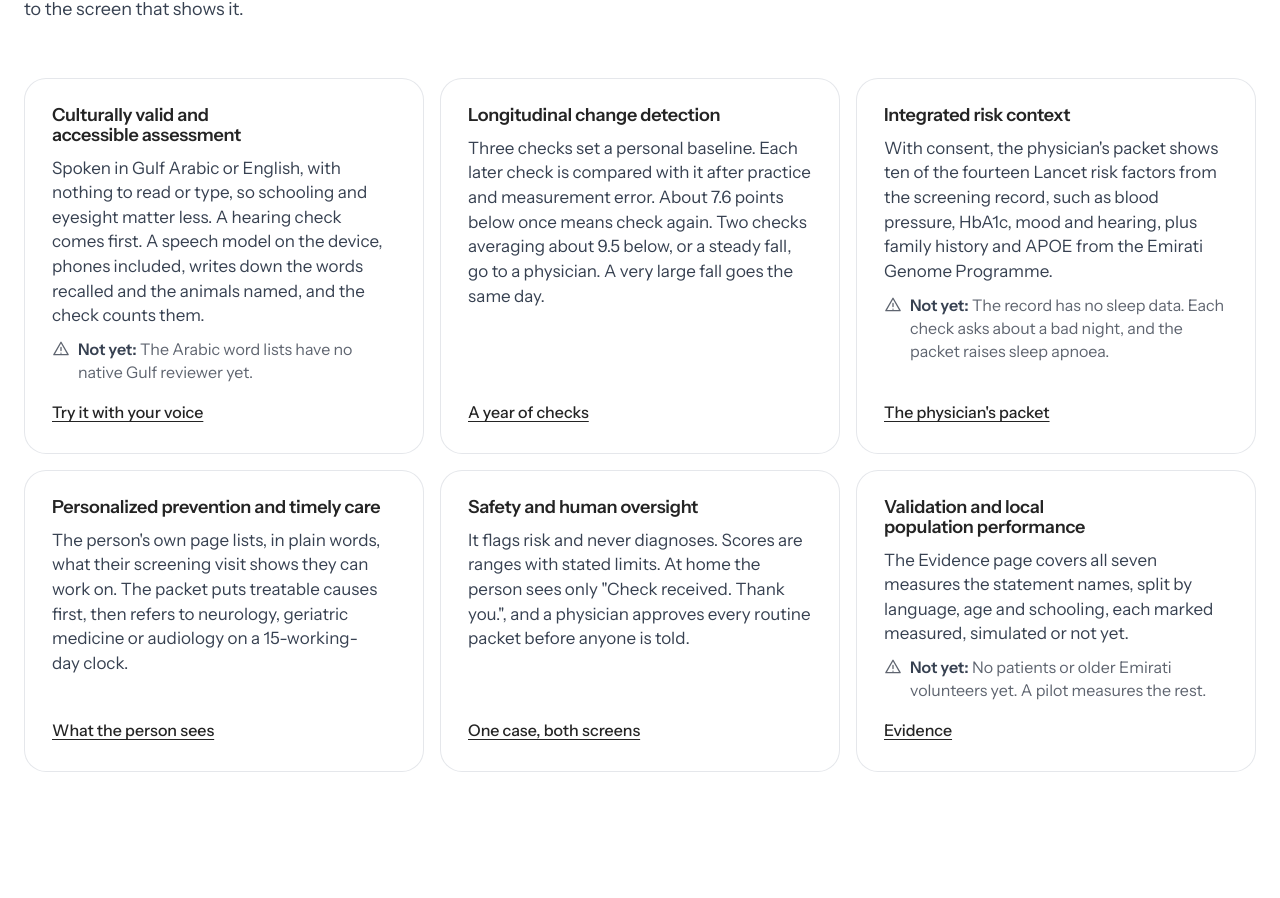
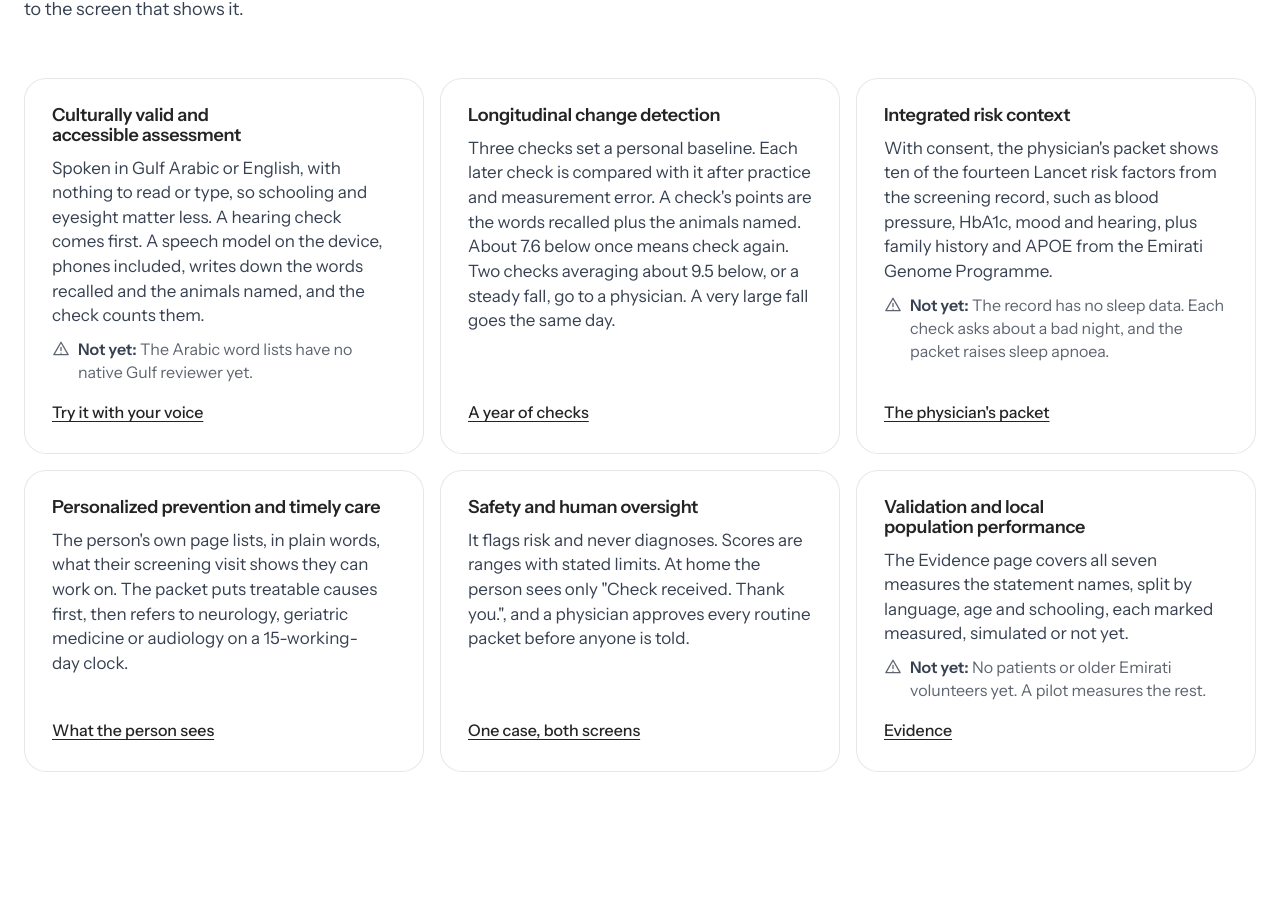
Before and after one commit to kinnuworks/spoken-memory-check, a React (Vite) app: page /benchmark in a window 1280 px wide. Shown: the part 1900-2798 px from the top of the page. Built offline with nearby package versions, Linux system fonts and the light colour scheme; a web font is replaced by a local one.

Commit message:
Say what a check's points count, on the home card and in the README

```diff
--- a/src/pages/Home.tsx
+++ b/src/pages/Home.tsx
@@ -197,7 +197,7 @@ function Accordion() {
 /** Statement 8's six "Your solution should" items, by their official names, and where each one is in the product. */
 const ITEMS: { t: string; d: string; gap?: string; to: string; see: string }[] = [
   { t: 'Culturally valid and accessible assessment', d: 'Spoken in Gulf Arabic or English, with nothing to read or type, so schooling and eyesight matter less. A hearing check comes first. A speech model on the device, phones included, writes down the words recalled and the animals named, and the check counts them.', gap: 'The Arabic word lists have no native Gulf reviewer yet.', to: '/try', see: 'Try it with your voice' },
-  { t: 'Longitudinal change detection', d: 'Three checks set a personal baseline. Each later check is compared with it after practice and measurement error. About 7.6 points below once means check again. Two checks averaging about 9.5 below, or a steady fall, go to a physician. A very large fall goes the same day.', to: '/year', see: 'A year of checks' },
+  { t: 'Longitudinal change detection', d: 'Three checks set a personal baseline. Each later check is compared with it after practice and measurement error. A check\'s points are the words recalled plus the animals named. About 7.6 below once means check again. Two checks averaging about 9.5 below, or a steady fall, go to a physician. A very large fall goes the same day.', to: '/year', see: 'A year of checks' },
   { t: 'Integrated risk context', d: "With consent, the physician's packet shows ten of the fourteen Lancet risk factors from the screening record, such as blood pressure, HbA1c, mood and hearing, plus family history and APOE from the Emirati Genome Programme.", gap: 'The record has no sleep data. Each check asks about a bad night, and the packet raises sleep apnoea.', to: '/clinician', see: "The physician's packet" },
   { t: 'Personalized prevention and timely care', d: "The person's own page lists, in plain words, what their screening visit shows they can work on. The packet puts treatable causes first, then refers to neurology, geriatric medicine or audiology on a 15-working-day clock.", to: '/me', see: 'What the person sees' },
   { t: 'Safety and human oversight', d: 'It flags risk and never diagnoses. Scores are ranges with stated limits. At home the person sees only "Check received. Thank you.", and a physician approves every routine packet before anyone is told.', to: '/story', see: 'One case, both screens' },
```
Also changed, not shown: 1 other file (tests, documents, lock files or other folders).
